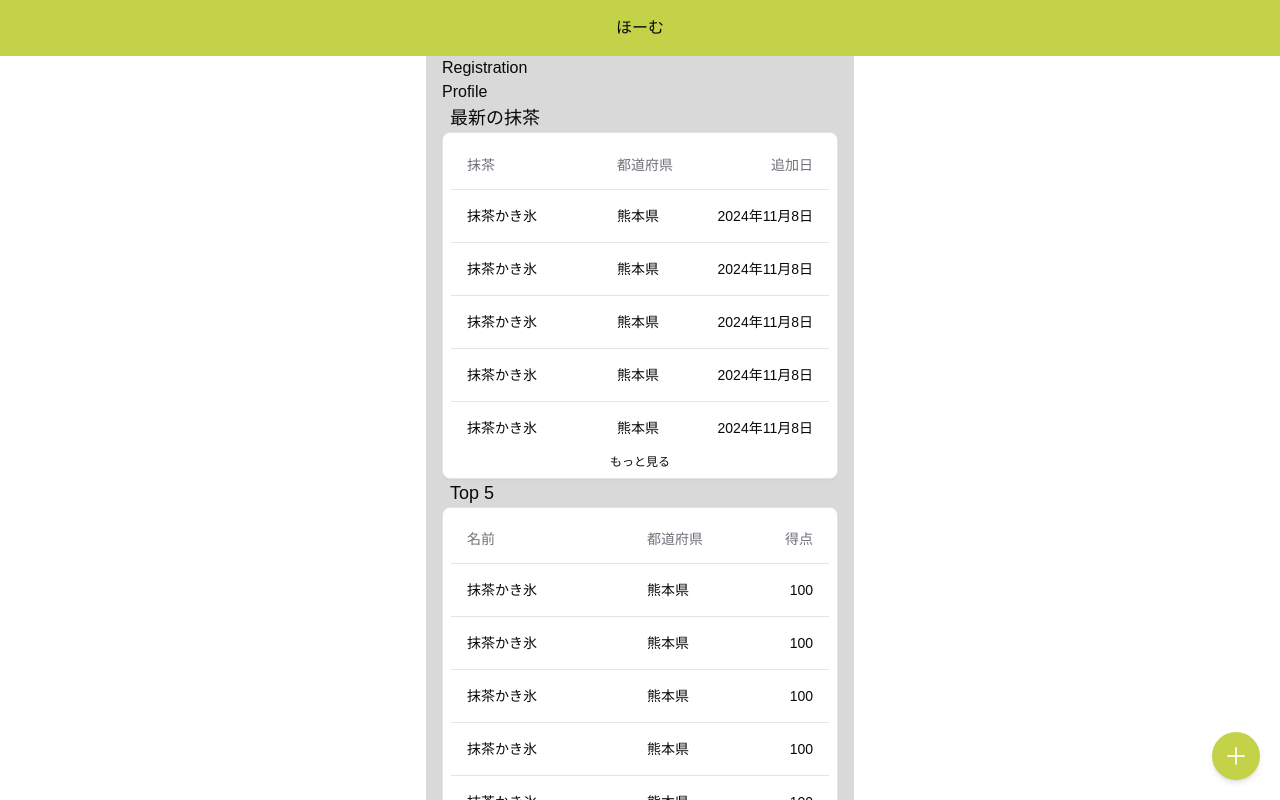
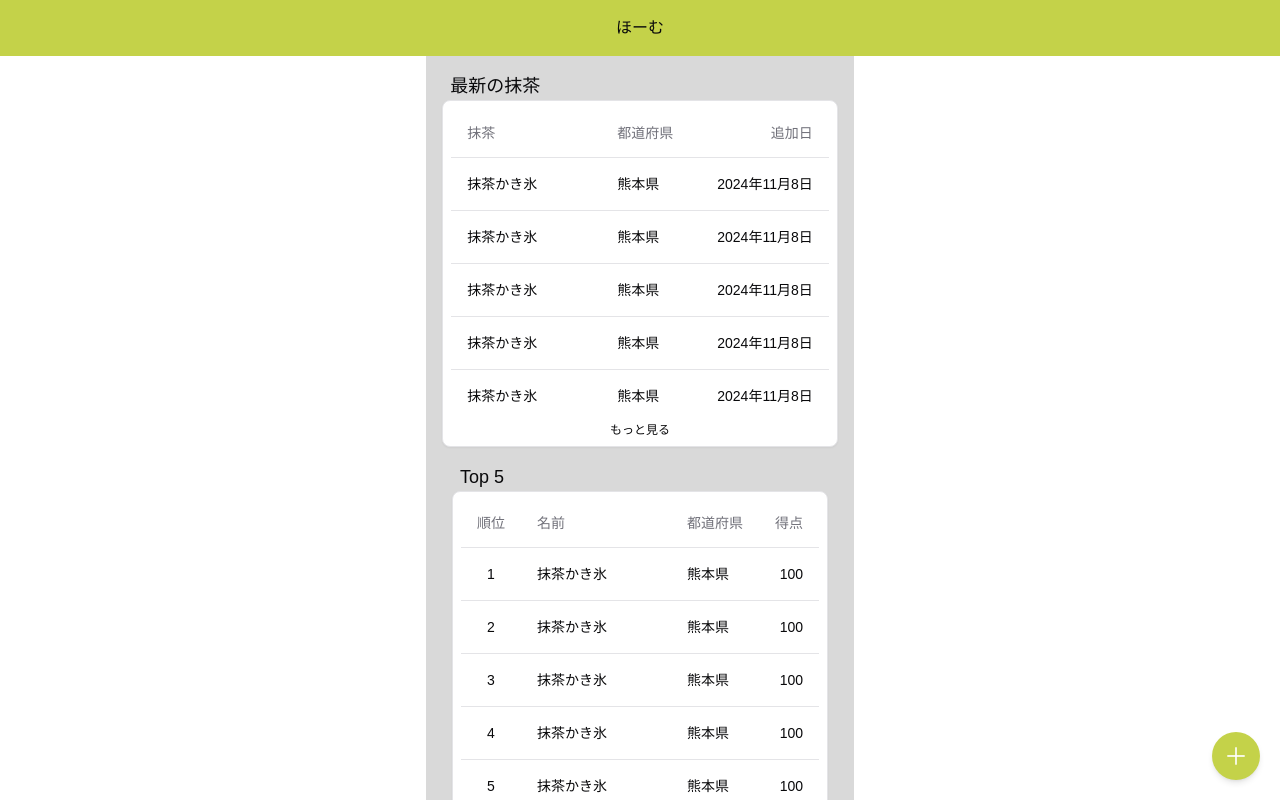
Before and after one commit to u5u5u5u/matcha_log, a Next.js app: page /home in a window 1280 px wide. Built offline with nearby package versions, Linux system fonts and the light colour scheme.

Commit message:
トップ5順位追加

```diff
--- a/src/app/(main)/home/components/LatestMatcha.tsx
+++ b/src/app/(main)/home/components/LatestMatcha.tsx
@@ -12,7 +12,7 @@ import {
 
 const LatestMatcha = () => {
   return (
-    <>
+    <div>
       <h2 className="text-lg ml-2">最新の抹茶</h2>
       <Card className="flex flex-col items-center p-2">
         <Table>
@@ -55,7 +55,7 @@ const LatestMatcha = () => {
           もっと見る
         </Link>
       </Card>
-    </>
+    </div>
   );
 };
 
--- a/src/app/(main)/home/components/TopFive.tsx
+++ b/src/app/(main)/home/components/TopFive.tsx
@@ -12,39 +12,45 @@ import {
 
 const TopFive = () => {
   return (
-    <>
+    <div>
       <h2 className="text-lg ml-2">Top 5</h2>
       <Card className="flex flex-col items-center p-2">
         <Table>
           <TableHeader>
             <TableRow>
-              <TableHead className="w-[180px]">名前</TableHead>
-              <TableHead>都道府県</TableHead>
+              <TableHead className="w-[60px]">順位</TableHead>
+              <TableHead className="w-[150px]">名前</TableHead>
+              <TableHead className="w-[">都道府県</TableHead>
               <TableHead className="text-right">得点</TableHead>
             </TableRow>
           </TableHeader>
           <TableBody>
             <TableRow>
+              <TableCell className="font-medium text-center">1</TableCell>
               <TableCell className="font-medium">抹茶かき氷</TableCell>
               <TableCell>熊本県</TableCell>
               <TableCell className="text-right">100</TableCell>
             </TableRow>
             <TableRow>
+              <TableCell className="font-medium text-center">2</TableCell>
               <TableCell className="font-medium">抹茶かき氷</TableCell>
               <TableCell>熊本県</TableCell>
               <TableCell className="text-right">100</TableCell>
             </TableRow>
             <TableRow>
+              <TableCell className="font-medium text-center">3</TableCell>
               <TableCell className="font-medium">抹茶かき氷</TableCell>
               <TableCell>熊本県</TableCell>
               <TableCell className="text-right">100</TableCell>
             </TableRow>
             <TableRow>
+              <TableCell className="font-medium text-center">4</TableCell>
               <TableCell className="font-medium">抹茶かき氷</TableCell>
               <TableCell>熊本県</TableCell>
               <TableCell className="text-right">100</TableCell>
             </TableRow>
             <TableRow>
+              <TableCell className="font-medium text-center">5</TableCell>
               <TableCell className="font-medium">抹茶かき氷</TableCell>
               <TableCell>熊本県</TableCell>
               <TableCell className="text-right">100</TableCell>
@@ -55,7 +61,7 @@ const TopFive = () => {
           もっと見る
         </Link>
       </Card>
-    </>
+    </div>
   );
 }
 
--- a/src/app/(main)/home/page.tsx
+++ b/src/app/(main)/home/page.tsx
@@ -5,19 +5,12 @@ import TopFive from "./components/TopFive";
 
 const Home = () => {
   return (
-    <>
-      <ul>
-        <li>
-          <Link href="/matcha/registration">Registration</Link>
-        </li>
-        <li>
-          <Link href="/profile">Profile</Link>
-        </li>
-      </ul>
+    <div className="flex flex-col items-center space-y-4 mt-4">
       <LatestMatcha />
       <TopFive />
-    </>
-);
+      <Link href="/profile">プロフィールへ</Link>
+    </div>
+  );
 };
 
 export default Home;
```
